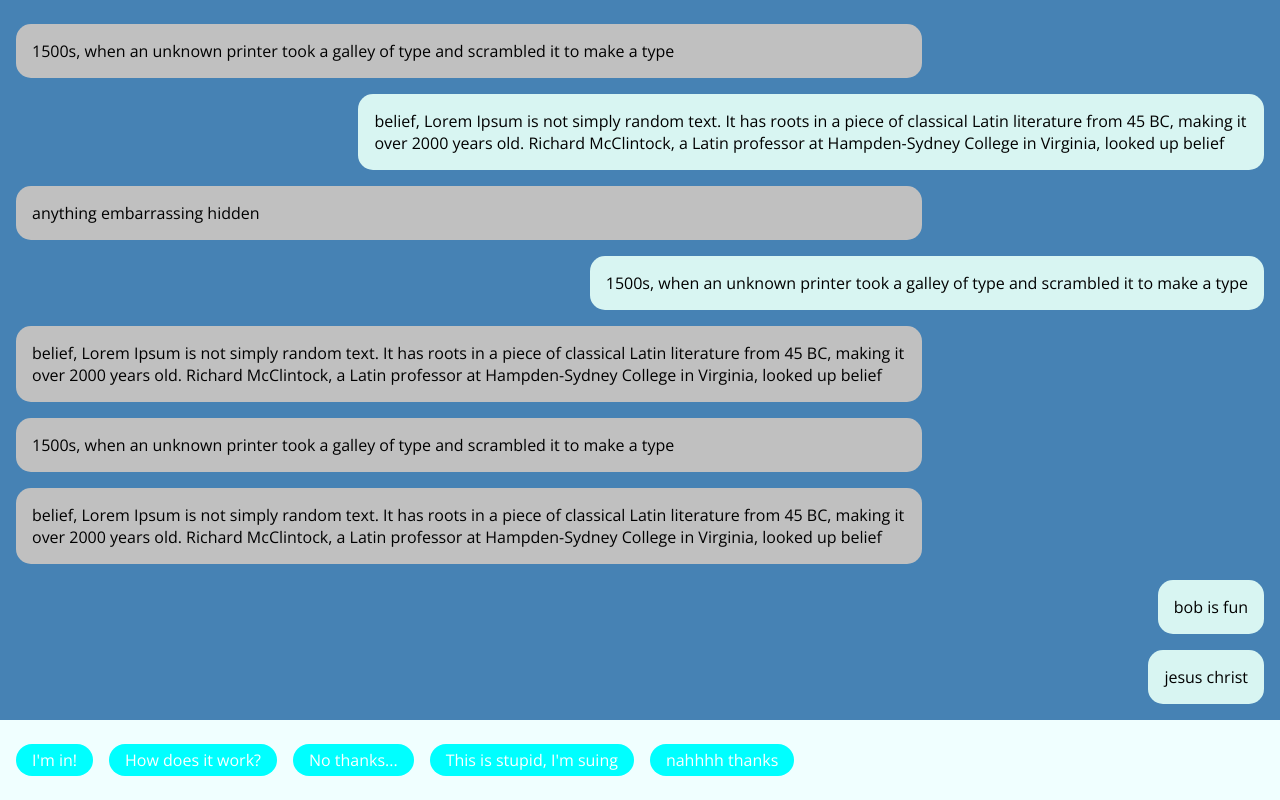
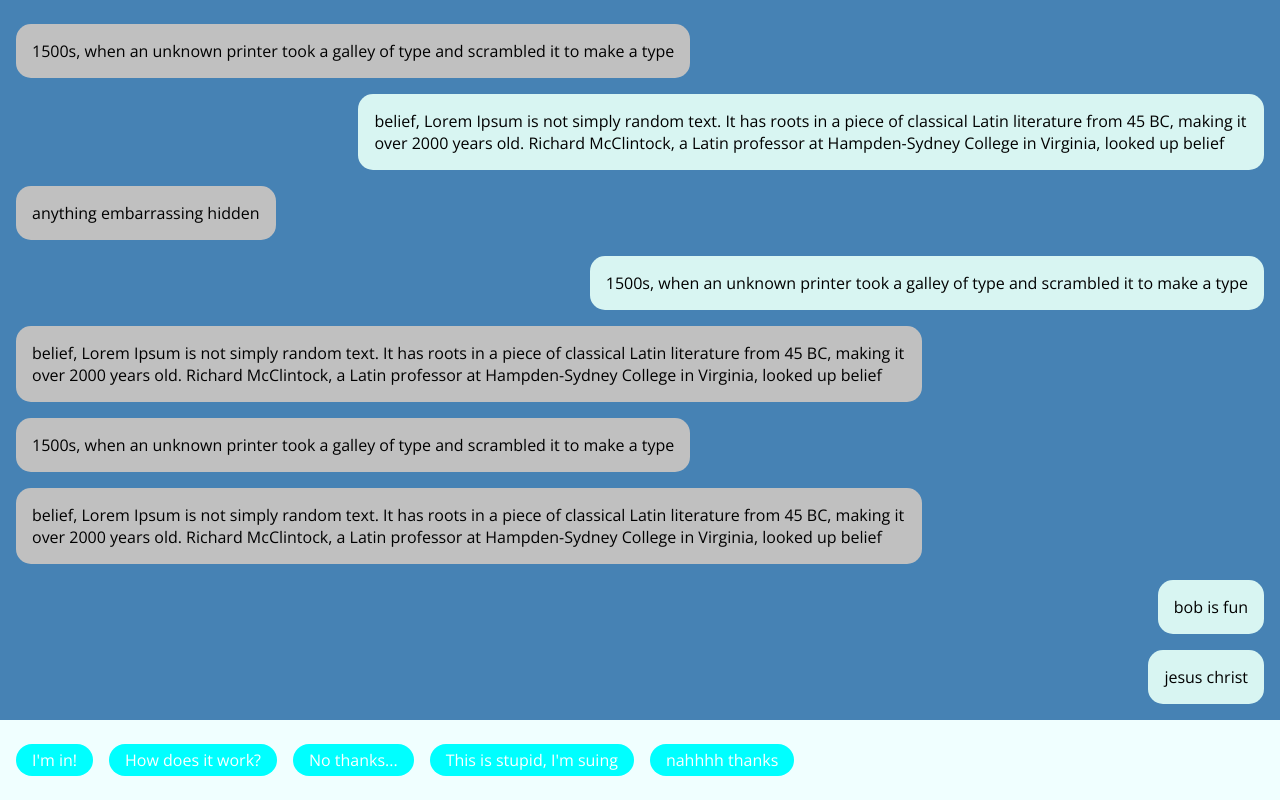
Before and after one commit to tylerferrara/Apollo-Site, a website: page index.html in a window 1280 px wide. Drawn offline with nearby package versions, Linux system fonts and the light colour scheme.

Commit message:
fixed left message width extension bug

```diff
--- a/message-style.css
+++ b/message-style.css
@@ -21,6 +21,7 @@
     display: inline-block;
     background-color: silver;
     margin-bottom: 1rem;
+    width: fit-content;
     max-width: 70%;
     padding-left: 1rem;
     padding-right: 1rem;
@@ -33,6 +34,10 @@
     float: right;
 }
 
+.message-content {
+    display: inline-block;
+    /* float: left; */
+}
 
 #messager-user-input {
     min-width: 100%;
```
